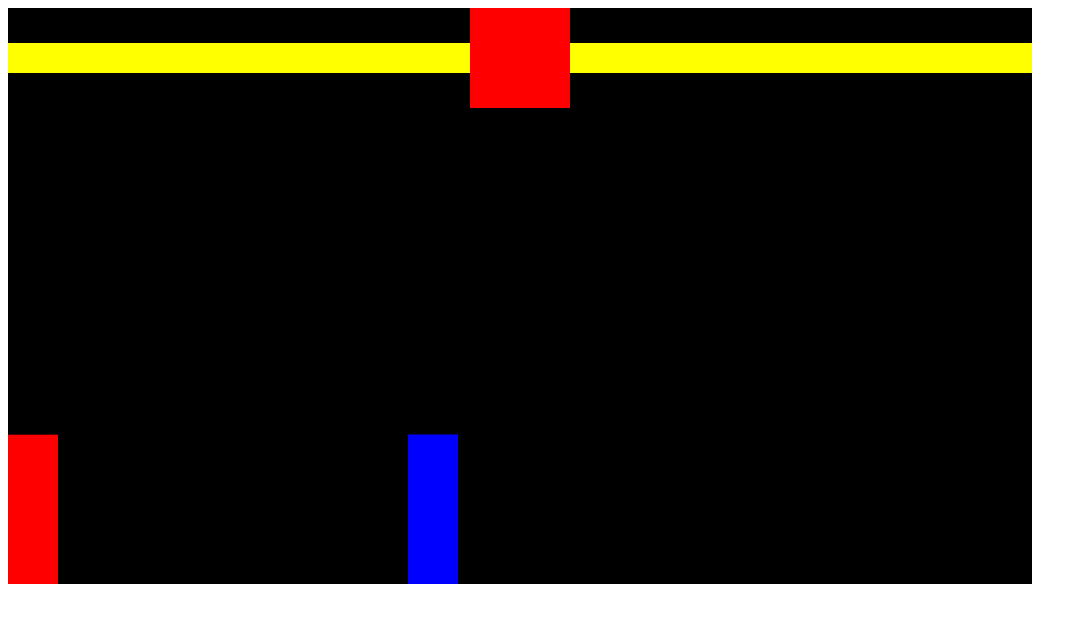
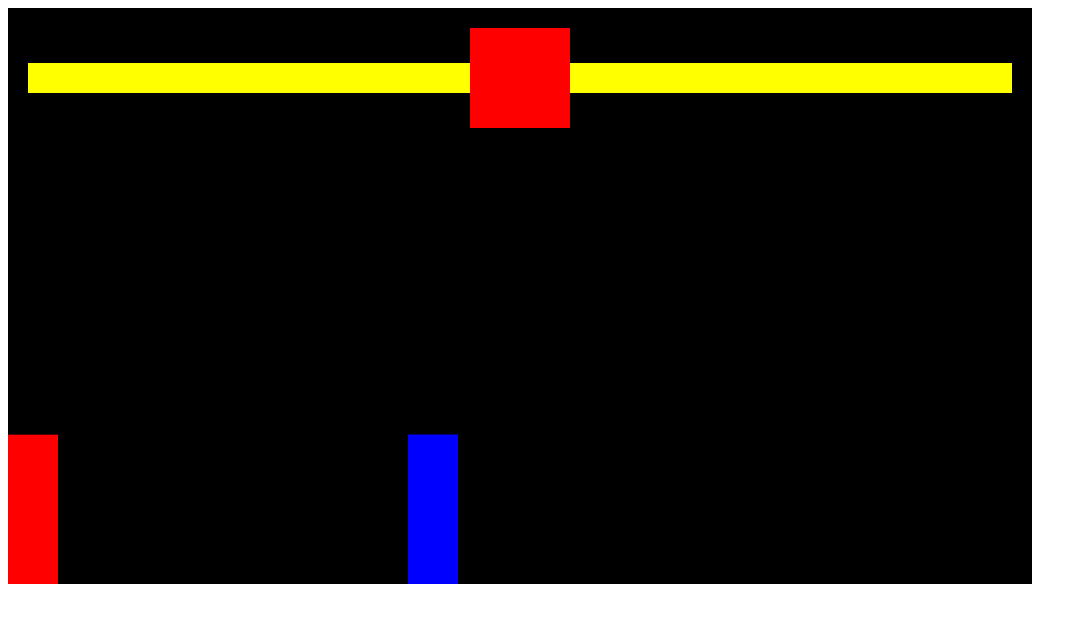
Before and after one commit to Alaforgia/JS-Fighting-Game, a plain HTML site: page index.html in a window 1280 px wide. Shown: the whole page, without its empty margins (0-1087 px from the left). Drawn offline with Linux system fonts and the light colour scheme.

Commit message:
created head tag in html/ gave box-sizing style to meta

```diff
--- a/index.html
+++ b/index.html
@@ -1,8 +1,15 @@
+<head>
+  <style>
+    * {
+      box-sizing: border-box;
+    }
+  </style>
+</head>
 <body>
   <!-- red container div -->
   <div style="position: relative; display: inline-block">
     <!-- smaller red container div -->
-    <div style="position: absolute; display: flex; width: 100%; align-items: center; padding: 20 px">
+    <div style="position: absolute; display: flex; width: 100%; align-items: center; padding: 20px">
       <!-- player health -->
       <div style="background-color: yellow; height: 30px; width: 100%"></div>
       <!-- timer -->
```
